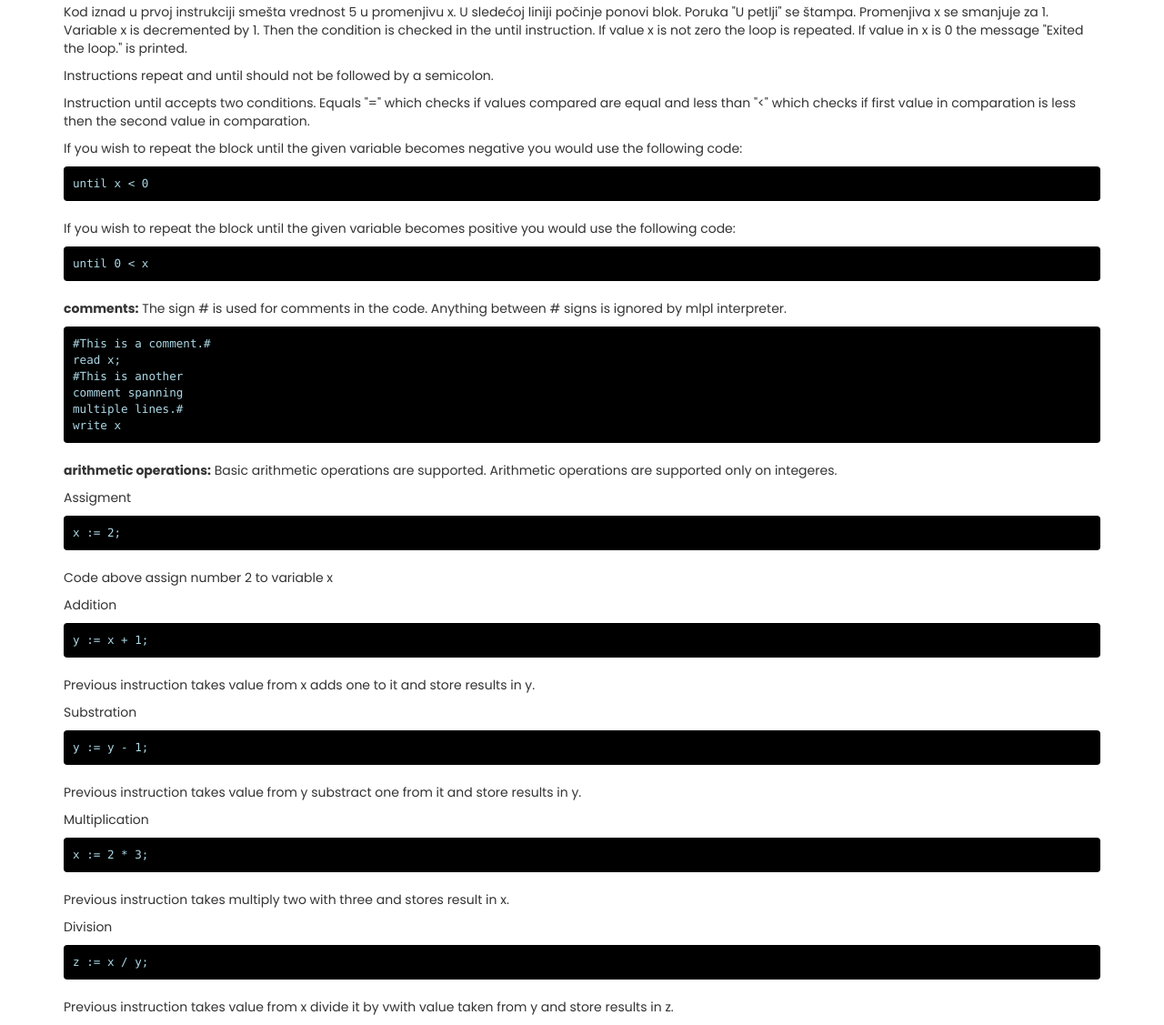
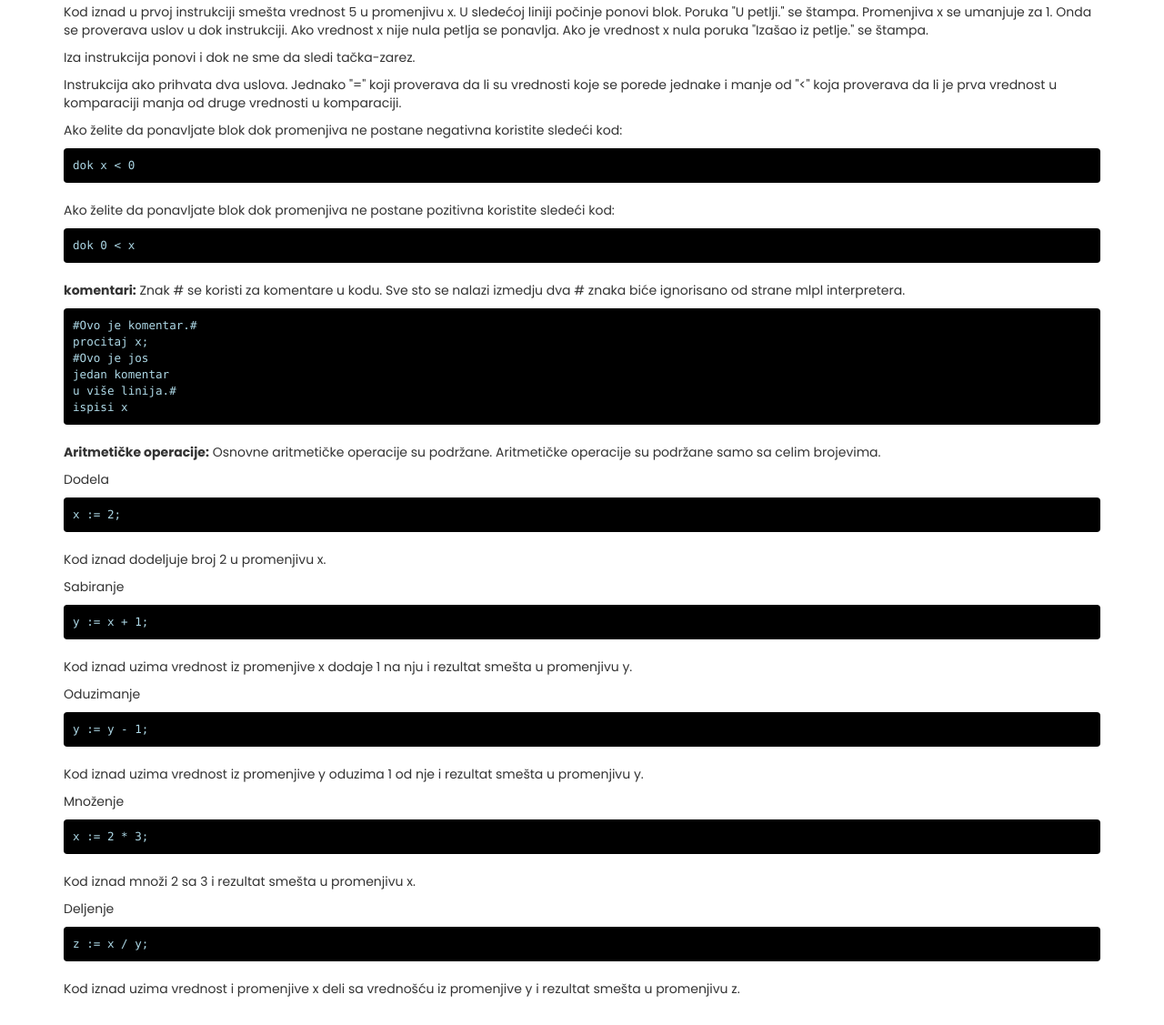
Before and after one commit to ivandejanovic/mlpl, a plain HTML site: page docs.html in a window 1280 px wide. Shown: the part 1363-2490 px from the top of the page at 91% size. Drawn offline with nearby package versions, Linux system fonts and the light colour scheme.

Commit message:
Finished serbian documentation.

```diff
--- a/docs.html
+++ b/docs.html
@@ -98,48 +98,48 @@
 					ispisi "Izašao iz petlje."</br>
 				</code>
 
-				<p>Kod iznad u prvoj instrukciji smešta vrednost 5 u promenjivu x. U sledećoj liniji počinje ponovi blok. Poruka "U petlji" se štampa. Promenjiva x se smanjuje za 1. Variable x is decremented by 1. Then the condition is checked in the until instruction. If value x is not zero the loop is repeated. If value in x is 0 the message "Exited the loop." is printed.</p>
-				<p>Instructions repeat and until should not be followed by a semicolon.</p>
-				<p>Instruction until accepts two conditions. Equals "=" which checks if values compared are equal and less than "<" which checks if first value in comparation is less then the second value in comparation.</p>
-				<p>If you wish to repeat the block until the given variable becomes negative you would use the following code:</p>
-				<code>until x < 0</code>
-				<p>If you wish to repeat the block until the given variable becomes positive you would use the following code:</p>
-				<code>until 0 < x</code>
-				<p><strong>comments:</strong> The sign # is used for comments in the code. Anything between # signs is ignored by mlpl interpreter.</p>
+				<p>Kod iznad u prvoj instrukciji smešta vrednost 5 u promenjivu x. U sledećoj liniji počinje ponovi blok. Poruka "U petlji." se štampa. Promenjiva x se umanjuje za 1. Onda se proverava uslov u dok instrukciji. Ako vrednost x nije nula petlja se ponavlja. Ako je vrednost x nula poruka "Izašao iz petlje." se štampa.</p>
+				<p>Iza instrukcija ponovi i dok ne sme da sledi tačka-zarez.</p>
+				<p>Instrukcija ako prihvata dva uslova. Jednako "=" koji proverava da li su vrednosti koje se porede jednake i manje od "<" koja proverava da li je prva vrednost u komparaciji manja od druge vrednosti u komparaciji.</p>
+				<p>Ako želite da ponavljate blok dok promenjiva ne postane negativna koristite sledeći kod:</p>
+				<code>dok x < 0</code>
+				<p>Ako želite da ponavljate blok dok promenjiva ne postane pozitivna koristite sledeći kod:</p>
+				<code>dok 0 < x</code>
+				<p><strong>komentari:</strong> Znak # se koristi za komentare u kodu. Sve sto se nalazi izmedju dva # znaka biće ignorisano od strane mlpl interpretera.</p>
 				<code>
-					#This is a comment.#</br>
-					read x;</br>
-					#This is another</br>
-					comment spanning</br>
-					multiple lines.#</br>
-					write x
+					#Ovo je komentar.#</br>
+					procitaj x;</br>
+					#Ovo je jos</br>
+					jedan komentar</br>
+					u više linija.#</br>
+					ispisi x
 				</code>
-				<p><strong>arithmetic operations:</strong> Basic arithmetic operations are supported. Arithmetic operations are supported only on integeres.</p>
-				<p>Assigment</p>
+				<p><strong>Aritmetičke operacije:</strong> Osnovne aritmetičke operacije su podržane. Aritmetičke operacije su podržane samo sa celim brojevima.</p>
+				<p>Dodela</p>
 				<code>
 					x := 2;
 				</code>
-				<p>Code above assign number 2 to variable x</p>
-				<p>Addition</p>
+				<p>Kod iznad dodeljuje broj 2 u promenjivu x.</p>
+				<p>Sabiranje</p>
 				<code>
 					y := x + 1;
 				</code>
-				<p>Previous instruction takes value from x adds one to it and store results in y.</p>
-				<p>Substration</p>
+				<p>Kod iznad uzima vrednost iz promenjive x dodaje 1 na nju i rezultat smešta u promenjivu y.</p>
+				<p>Oduzimanje</p>
 				<code>
 					y := y - 1;
 				</code>
-				<p>Previous instruction takes value from y substract one from it and store results in y.</p>
-				<p>Multiplication</p>
+				<p>Kod iznad uzima vrednost iz promenjive y oduzima 1 od nje i rezultat smešta u promenjivu y.</p>
+				<p>Množenje</p>
 				<code>
 					x := 2 * 3;
 				</code>
-				<p>Previous instruction takes multiply two with three and stores result in x.</p>
-				<p>Division</p>
+				<p>Kod iznad množi 2 sa 3 i rezultat smešta u promenjivu x.</p>
+				<p>Deljenje</p>
 				<code>
 					z := x / y;
 				</code>
-				<p>Previous instruction takes value from x divide it by vwith value taken from y and store results in z.</p>
+				<p>Kod iznad uzima vrednost i promenjive x deli sa vrednošću iz promenjive y i rezultat smešta u promenjivu z.</p>
 			</div>
 
 			<div id="content_en" class="collapse">
@@ -216,22 +216,22 @@
 				<code>
 					x := 2;
 				</code>
-				<p>Code above assign number 2 to variable x</p>
+				<p>Code above assign number 2 to variable x.</p>
 				<p>Addition</p>
 				<code>
 					y := x + 1;
 				</code>
-				<p>Previous instruction takes value from x adds one to it and store results in y.</p>
+				<p>Previous instruction takes value from x adds 1 to it and store results in y.</p>
 				<p>Substration</p>
 				<code>
 					y := y - 1;
 				</code>
-				<p>Previous instruction takes value from y substract one from it and store results in y.</p>
+				<p>Previous instruction takes value from y substract 1 from it and store results in y.</p>
 				<p>Multiplication</p>
 				<code>
 					x := 2 * 3;
 				</code>
-				<p>Previous instruction takes multiply two with three and stores result in x.</p>
+				<p>Previous instruction takes multiply 2 with 3 and stores result in x.</p>
 				<p>Division</p>
 				<code>
 					z := x / y;
```
